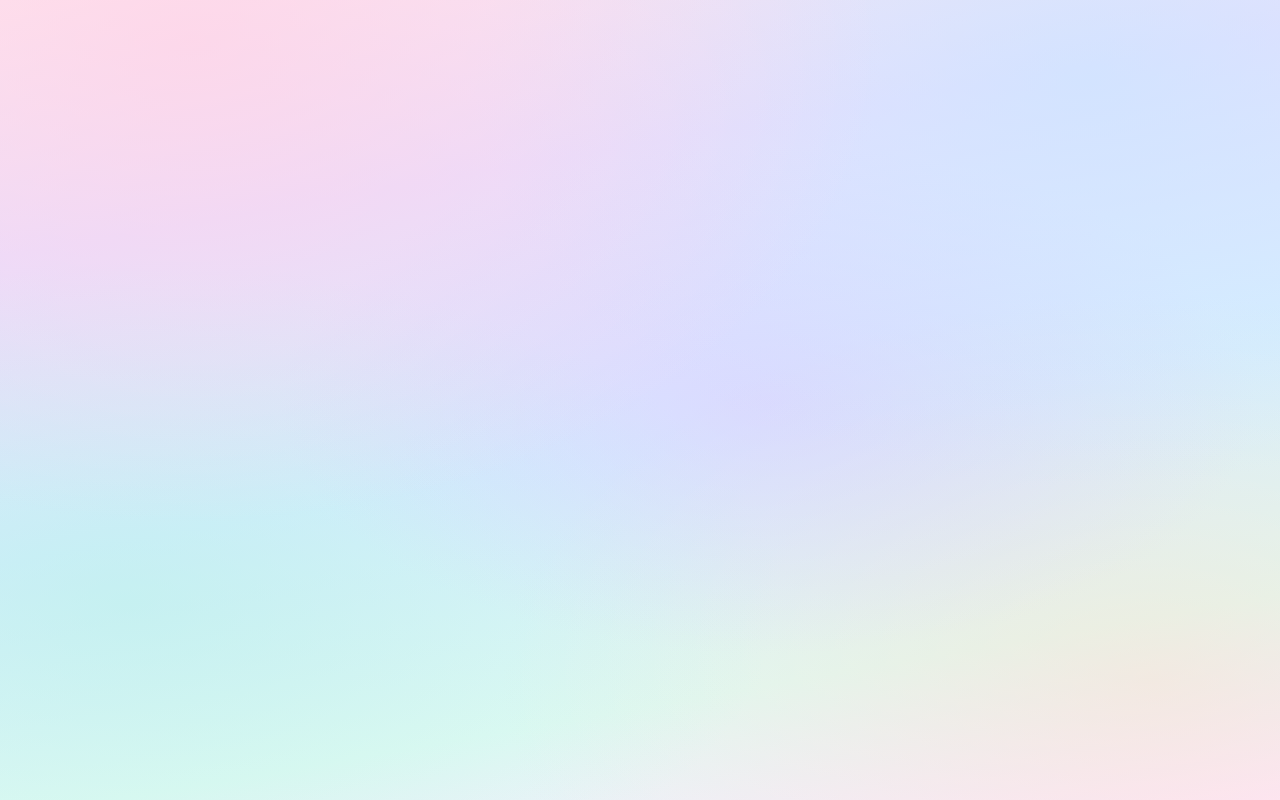
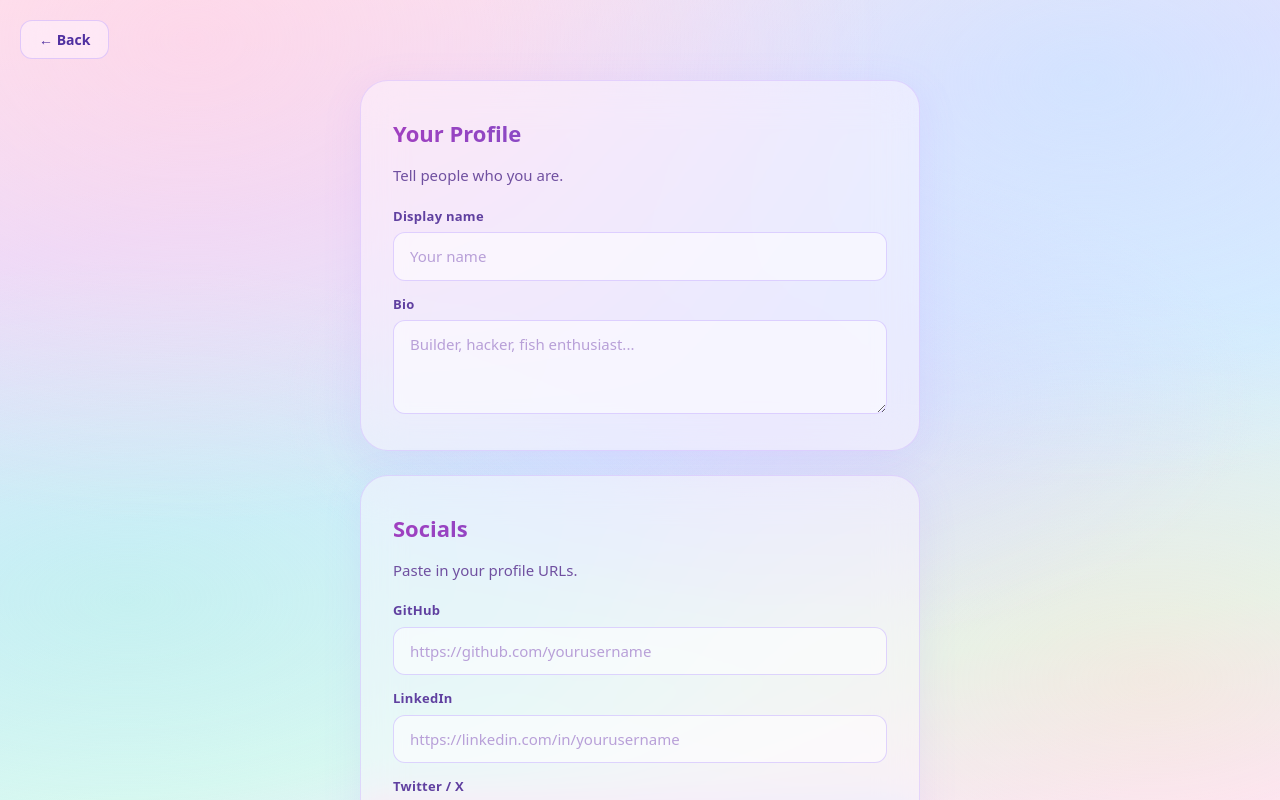
Before and after one commit to NewCoder-Eileen/FishNet, a React (Vite) app: page /profile in a window 1280 px wide. Before the commit this address had no page. Shown: the top 800 px of the page. Built offline with nearby package versions, Linux system fonts and the light colour scheme.

Commit message:
Update project files

```diff
--- a/src/App.css
+++ b/src/App.css
@@ -534,3 +534,109 @@ main {
   transition: background 0.2s;
 }
 .event-leave-btn:hover { background: rgba(245, 238, 255, 0.8); }
+
+/* ── Profile page ── */
+.profile-page {
+  min-height: 100vh;
+  display: flex;
+  flex-direction: column;
+  align-items: center;
+  padding: 80px 24px 80px;
+  position: relative;
+}
+
+.profile-container {
+  display: flex;
+  flex-direction: column;
+  gap: 24px;
+  width: 100%;
+  max-width: 560px;
+}
+
+.profile-card {
+  background: rgba(255, 248, 255, 0.45);
+  backdrop-filter: blur(20px);
+  border: 1px solid rgba(200, 170, 255, 0.4);
+  border-radius: 28px;
+  padding: 36px 32px;
+  display: flex;
+  flex-direction: column;
+  gap: 14px;
+  box-shadow: 0 8px 40px rgba(160, 120, 255, 0.1);
+}
+
+.profile-card-title {
+  text-align: left;
+  font-size: 22px;
+}
+
+.profile-card-desc {
+  text-align: left;
+  margin-bottom: 6px;
+}
+
+.profile-field {
+  display: flex;
+  flex-direction: column;
+  gap: 6px;
+}
+
+.profile-field > span {
+  font-size: 13px;
+  font-weight: 600;
+  color: #6040a0;
+  letter-spacing: 0.02em;
+}
+
+.profile-input {
+  width: 100%;
+  box-sizing: border-box;
+  padding: 12px 16px;
+  font-size: 15px;
+  border-radius: 12px;
+  border: 1.5px solid rgba(180, 150, 255, 0.4);
+  background: rgba(255, 255, 255, 0.55);
+  color: #2a1a5e;
+  outline: none;
+  font-family: system-ui, sans-serif;
+  transition: border-color 0.2s, box-shadow 0.2s;
+}
+.profile-input:focus {
+  border-color: rgba(160, 100, 255, 0.8);
+  box-shadow: 0 0 0 4px rgba(160, 100, 255, 0.12);
+}
+.profile-input::placeholder { color: #b8a0d8; }
+
+.profile-textarea {
+  resize: vertical;
+  min-height: 70px;
+  font-family: system-ui, sans-serif;
+  line-height: 1.5;
+}
+
+.profile-custom-row {
+  display: flex;
+  gap: 8px;
+  align-items: stretch;
+}
+.profile-custom-label { flex: 0 0 35%; }
+.profile-custom-url   { flex: 1 1 auto; }
+
+.profile-remove-btn {
+  flex: 0 0 38px;
+  border: 1.5px solid rgba(220, 120, 160, 0.4);
+  background: rgba(255, 230, 240, 0.5);
+  color: #c04080;
+  font-size: 20px;
+  font-weight: 700;
+  border-radius: 12px;
+  cursor: pointer;
+  line-height: 1;
+  font-family: system-ui, sans-serif;
+  transition: background 0.2s;
+}
+.profile-remove-btn:hover { background: rgba(255, 200, 220, 0.6); }
+
+.profile-save {
+  margin-top: 8px;
+}
--- a/src/App.jsx
+++ b/src/App.jsx
@@ -2,6 +2,7 @@ import { BrowserRouter, Routes, Route } from 'react-router-dom'
 import Home from './pages/Home'
 import JoinEvent from './pages/JoinEvent'
 import EventPage from './pages/EventPage'
+import Profile from './pages/Profile'
 import './App.css'
 
 export default function App() {
@@ -9,6 +10,7 @@ export default function App() {
     <BrowserRouter>
       <Routes>
         <Route path="/"            element={<Home />} />
+        <Route path="/profile"     element={<Profile />} />
         <Route path="/join"        element={<JoinEvent />} />
         <Route path="/event/:code" element={<EventPage />} />
       </Routes>
--- a/src/pages/Home.jsx
+++ b/src/pages/Home.jsx
@@ -110,6 +110,7 @@ export default function Home() {
 
   function handleButtonClick(label) {
     if (label === 'Join Event') navigate('/join')
+    if (label === 'Profile')    navigate('/profile')
   }
 
   return (
--- /dev/null
+++ b/src/pages/Profile.jsx
@@ -0,0 +1,162 @@
+import { useState } from 'react'
+import { useNavigate } from 'react-router-dom'
+import '../App.css'
+
+const SOCIALS = [
+  { key: 'github',   label: 'GitHub',        placeholder: 'https://github.com/yourusername' },
+  { key: 'linkedin', label: 'LinkedIn',      placeholder: 'https://linkedin.com/in/yourusername' },
+  { key: 'twitter',  label: 'Twitter / X',   placeholder: 'https://x.com/yourusername' },
+  { key: 'devpost',  label: 'Devpost',       placeholder: 'https://devpost.com/yourusername' },
+  { key: 'website',  label: 'Personal Site', placeholder: 'https://yourname.com' },
+  { key: 'email',    label: 'Email',         placeholder: 'you@example.com' },
+]
+
+const EMPTY_PROFILE = {
+  name: '',
+  bio: '',
+  socials: {},
+  customLinks: [],
+}
+
+function loadProfile() {
+  try {
+    const stored = JSON.parse(localStorage.getItem('fishnet_profile') || 'null')
+    return { ...EMPTY_PROFILE, ...(stored || {}) }
+  } catch {
+    return EMPTY_PROFILE
+  }
+}
+
+export default function Profile() {
+  const navigate = useNavigate()
+  const [profile, setProfile] = useState(loadProfile)
+  const [saved, setSaved] = useState(false)
+
+  function updateField(field, value) {
+    setProfile(p => ({ ...p, [field]: value }))
+  }
+
+  function updateSocial(key, value) {
+    setProfile(p => ({ ...p, socials: { ...p.socials, [key]: value } }))
+  }
+
+  function addCustomLink() {
+    setProfile(p => ({
+      ...p,
+      customLinks: [...p.customLinks, { label: '', url: '' }],
+    }))
+  }
+
+  function updateCustomLink(idx, field, value) {
+    setProfile(p => ({
+      ...p,
+      customLinks: p.customLinks.map((link, i) =>
+        i === idx ? { ...link, [field]: value } : link
+      ),
+    }))
+  }
+
+  function removeCustomLink(idx) {
+    setProfile(p => ({
+      ...p,
+      customLinks: p.customLinks.filter((_, i) => i !== idx),
+    }))
+  }
+
+  function handleSave() {
+    localStorage.setItem('fishnet_profile', JSON.stringify(profile))
+    setSaved(true)
+    setTimeout(() => setSaved(false), 2000)
+  }
+
+  return (
+    <div className="profile-page">
+      <button className="join-back" onClick={() => navigate('/')}>← Back</button>
+
+      <div className="profile-container">
+
+        <div className="profile-card">
+          <h1 className="join-title profile-card-title">Your Profile</h1>
+          <p className="join-desc profile-card-desc">Tell people who you are.</p>
+
+          <label className="profile-field">
+            <span>Display name</span>
+            <input
+              className="profile-input"
+              value={profile.name}
+              onChange={e => updateField('name', e.target.value)}
+              placeholder="Your name"
+            />
+          </label>
+
+          <label className="profile-field">
+            <span>Bio</span>
+            <textarea
+              className="profile-input profile-textarea"
+              value={profile.bio}
+              onChange={e => updateField('bio', e.target.value)}
+              placeholder="Builder, hacker, fish enthusiast..."
+              rows={3}
+            />
+          </label>
+        </div>
+
+        <div className="profile-card">
+          <h2 className="join-title profile-card-title">Socials</h2>
+          <p className="join-desc profile-card-desc">Paste in your profile URLs.</p>
+
+          {SOCIALS.map(s => (
+            <label key={s.key} className="profile-field">
+              <span>{s.label}</span>
+              <input
+                className="profile-input"
+                value={profile.socials[s.key] || ''}
+                onChange={e => updateSocial(s.key, e.target.value)}
+                placeholder={s.placeholder}
+              />
+            </label>
+          ))}
+        </div>
+
+        <div className="profile-card">
+          <h2 className="join-title profile-card-title">Other Links</h2>
+          <p className="join-desc profile-card-desc">Portfolio, blog, anything else worth sharing.</p>
+
+          {profile.customLinks.map((link, idx) => (
+            <div key={idx} className="profile-custom-row">
+              <input
+                className="profile-input profile-custom-label"
+                value={link.label}
+                onChange={e => updateCustomLink(idx, 'label', e.target.value)}
+                placeholder="Label"
+              />
+              <input
+                className="profile-input profile-custom-url"
+                value={link.url}
+                onChange={e => updateCustomLink(idx, 'url', e.target.value)}
+                placeholder="https://..."
+              />
+              <button
+                type="button"
+                className="profile-remove-btn"
+                onClick={() => removeCustomLink(idx)}
+                aria-label="Remove link"
+              >
+                ×
+              </button>
+            </div>
+          ))}
+
+          <button type="button" className="join-btn-create" onClick={addCustomLink}>
+            + Add a link
+          </button>
+        </div>
+
+        <button className="join-btn-primary profile-save" onClick={handleSave}>
+          {saved ? '✓ Saved' : 'Save Profile'}
+        </button>
+
+      </div>
+    </div>
+  )
+}
```
Also changed, not shown: 1 other file (tests, documents, lock files or other folders).
